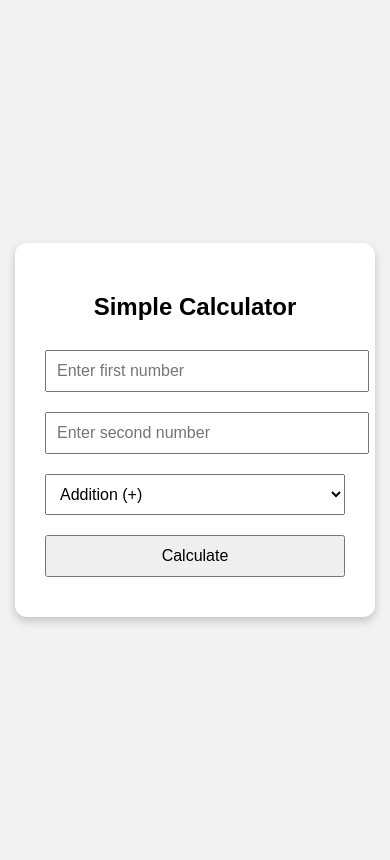
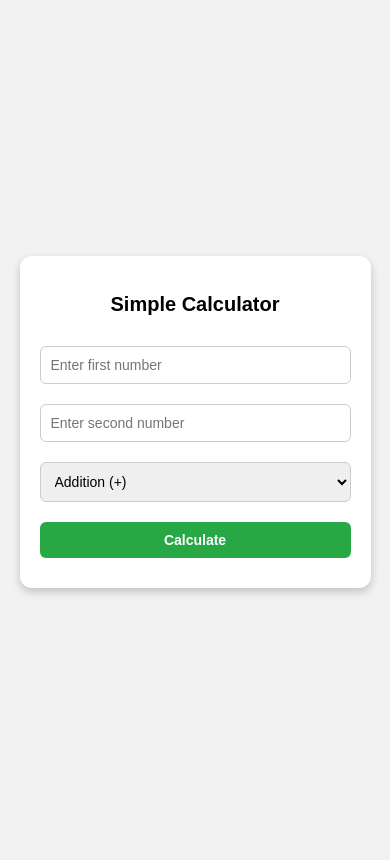
Before and after one commit to ashwinijavare/Calculator, a Flask app: page / in a window 390 px wide. After the commit the page ends 595 px from the top, so only its background shows below. Run offline with Flask 3, Linux system fonts and the light colour scheme.

Commit message:
Make UI responsive

```diff
--- a/static/style.css
+++ b/static/style.css
@@ -5,6 +5,8 @@
   justify-content: center;
   align-items: center;
   height: 100vh;
+  margin: 0;
+  padding: 0;
 }
 
 .calculator {
@@ -13,21 +15,66 @@
   border-radius: 12px;
   box-shadow: 0 4px 10px rgba(0, 0, 0, 0.2);
   text-align: center;
-  width: 300px;
+  width: 90%;
+  max-width: 400px;
+  box-sizing: border-box;
+}
+
+.calculator h2 {
+  font-size: 24px;
+  margin-bottom: 20px;
 }
 
 .calculator input,
 .calculator select,
 .calculator button {
   width: 100%;
-  padding: 10px;
+  padding: 12px;
   margin: 10px 0;
   font-size: 16px;
+  border: 1px solid #ccc;
+  border-radius: 6px;
+  box-sizing: border-box;
+}
+
+.calculator button {
+  background-color: #28a745;
+  color: white;
+  font-weight: bold;
+  cursor: pointer;
+  border: none;
+  transition: background-color 0.3s ease;
+}
+
+.calculator button:hover {
+  background-color: #218838;
 }
 
 #result {
   margin-top: 15px;
   font-size: 18px;
   color: #333;
+  word-wrap: break-word;
 }
-~
+
+/* Responsive layout for small screens */
+@media (max-width: 480px) {
+  .calculator {
+    padding: 20px;
+  }
+
+  .calculator h2 {
+    font-size: 20px;
+  }
+
+  .calculator input,
+  .calculator select,
+  .calculator button {
+    font-size: 14px;
+    padding: 10px;
+  }
+
+  #result {
+    font-size: 16px;
+  }
+}
```
